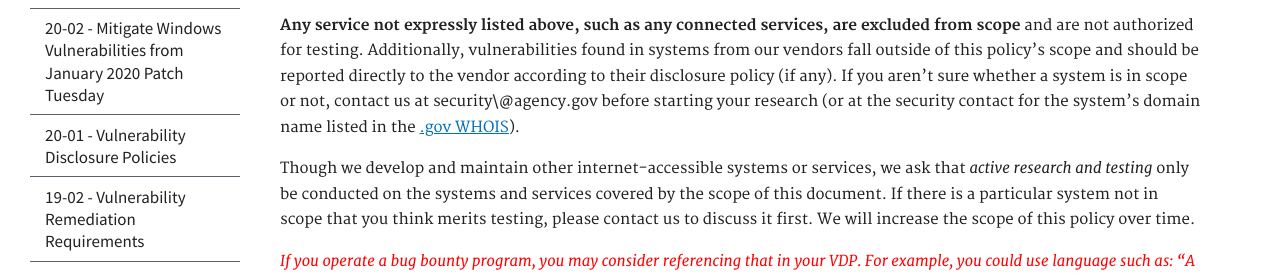
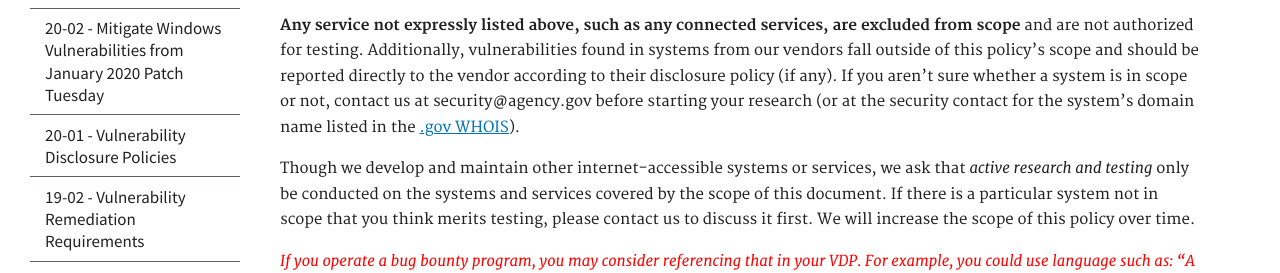
Before and after one commit to cisagov/cyber.dhs.gov, a Jekyll site: the page built from pages/20-01-vdp-template.md, in a window 1280 px wide and 900 px high, scrolled down 2861 px. Shown: the part 244-517 px from the top of the window. Built offline with Jekyll 4.4.1, drawn with Linux system fonts in a browser that asks for light colours.

Commit message:
remove slash

```diff
--- a/pages/20-01-vdp-template.md
+++ b/pages/20-01-vdp-template.md
@@ -101,7 +101,7 @@ This policy applies to the following systems and services:
 
 -   <span style="color:red">Source code at [https://github.com/agency-example/repo](https://github.com/agency-example/repo)</span>
 
-**Any service not expressly listed above, such as any connected services, are excluded from scope** and are not authorized for testing. Additionally, vulnerabilities found in systems from our vendors fall outside of this policy's scope and should be reported directly to the vendor according to their disclosure policy (if any). If you aren't sure whether a system is in scope or not, contact us at security\@agency.gov before starting your research (or at the security contact for the system's domain name listed in the [.gov WHOIS](https://domains.dotgov.gov/dotgov-web/registration/whois.xhtml)).
+**Any service not expressly listed above, such as any connected services, are excluded from scope** and are not authorized for testing. Additionally, vulnerabilities found in systems from our vendors fall outside of this policy's scope and should be reported directly to the vendor according to their disclosure policy (if any). If you aren't sure whether a system is in scope or not, contact us at security@agency.gov before starting your research (or at the security contact for the system's domain name listed in the [.gov WHOIS](https://domains.dotgov.gov/dotgov-web/registration/whois.xhtml)).
 
 Though we develop and maintain other internet-accessible systems or services, we ask that *active research and testing* only be conducted on the systems and services covered by the scope of this document. If there is a particular system not in scope that you think merits testing, please contact us to discuss it first. We will increase the scope of this policy over time.
 
```
